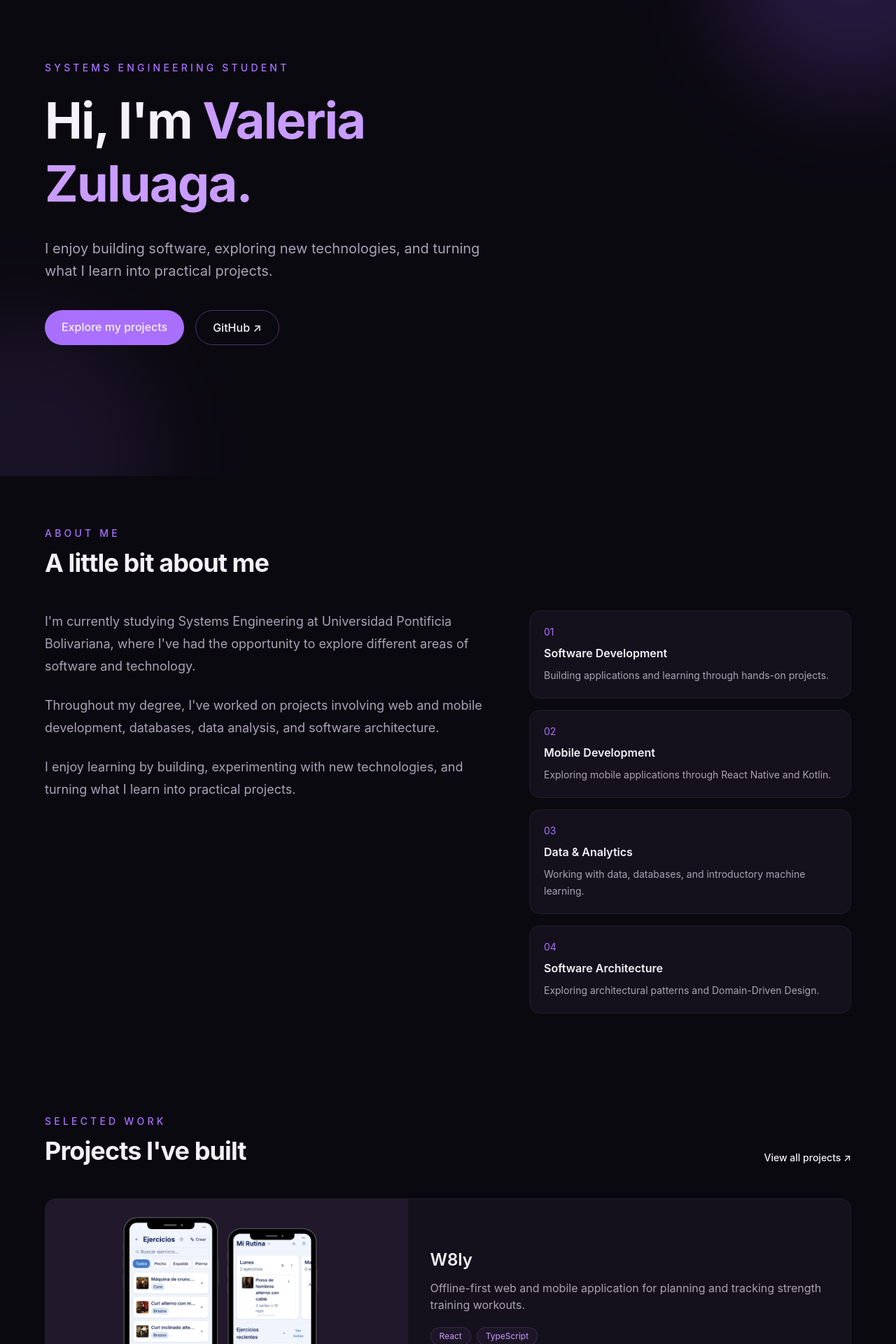
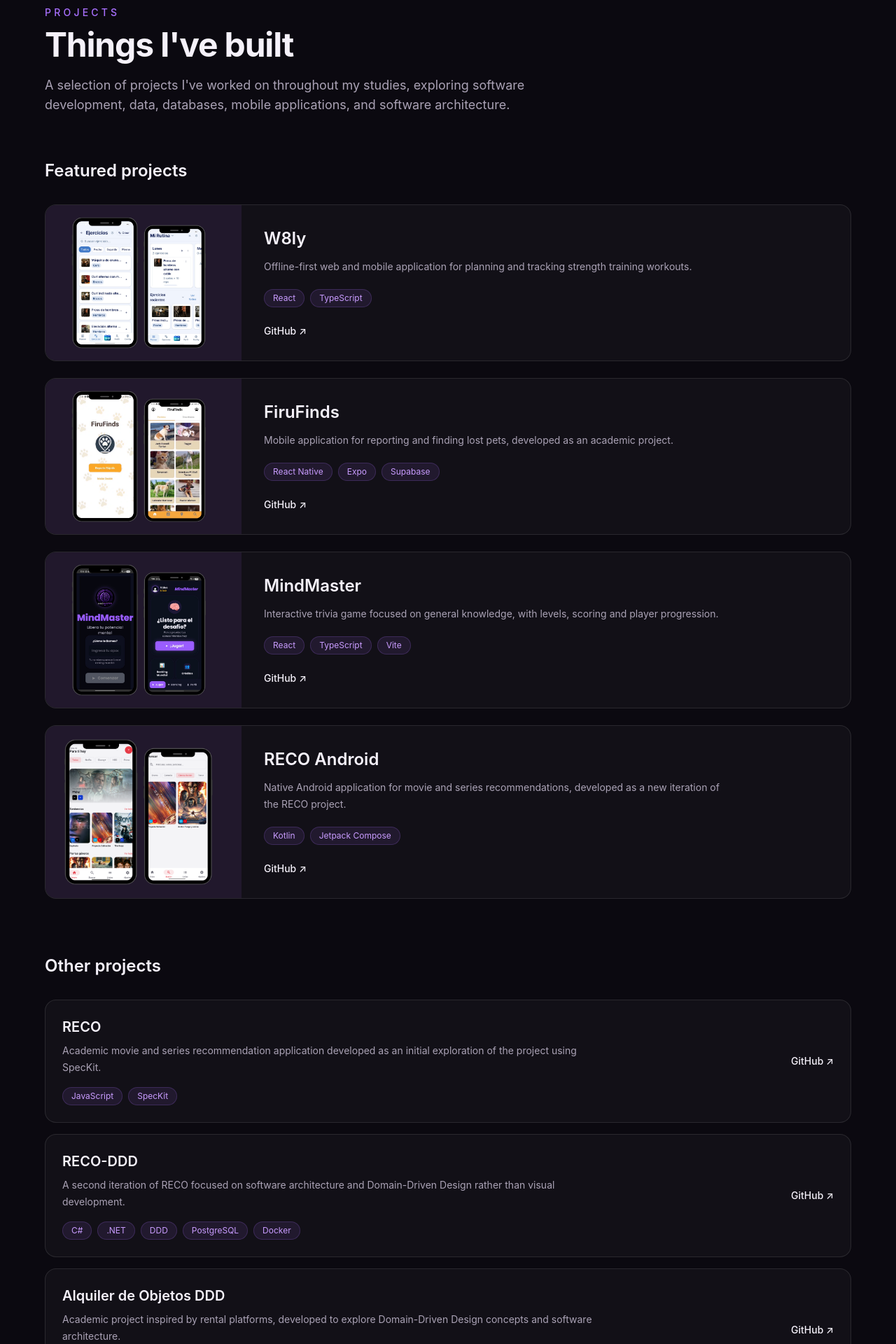
Before and after one commit to ValeriaZulu/portfolio, a React (Vite) app: page /projects in a window 1280 px wide. Shown: the part 120-2040 px from the top of the page at 70% size. Built offline with nearby package versions, Linux system fonts and the light colour scheme.

Commit message:
feat: add projects page variants

```diff
--- a/package.json
+++ b/package.json
@@ -13,6 +13,7 @@
     "@tailwindcss/vite": "^4.3.3",
     "react": "^19.2.8",
     "react-dom": "^19.2.8",
+    "react-router-dom": "^7.18.3",
     "tailwindcss": "^4.3.3"
   },
   "devDependencies": {
--- a/src/App.tsx
+++ b/src/App.tsx
@@ -1,26 +1,43 @@
+import { BrowserRouter, Routes, Route } from 'react-router-dom'
+import ScrollToHash from './components/ScrollToHash'
+
 import Navbar from './components/Navbar'
+import Footer from './components/Footer'
+
 import Hero from './sections/Hero'
 import About from './sections/About'
 import ProjectsPreview from './sections/ProjectsPreview'
 import Education from './sections/Education'
 import Contact from './sections/Contact'
-import Footer from './components/Footer'
 
-function App() {
+import Projects from './pages/Projects'
+
+function Home() {
   return (
     <>
-      <Navbar />
-
-      <main>
-        <Hero />
-        <About />
-        <ProjectsPreview />
-        <Education />
-        <Contact />
-      </main>
-      <Footer />
+      <Hero />
+      <About />
+      <ProjectsPreview />
+      <Education />
+      <Contact />
     </>
   )
 }
 
+function App() {
+  return (
+    <BrowserRouter>
+      <ScrollToHash />
+      <Navbar />
+
+      <Routes>
+        <Route path="/" element={<Home />} />
+        <Route path="/projects" element={<Projects />} />
+      </Routes>
+
+      <Footer />
+    </BrowserRouter>
+  )
+}
+
 export default App
--- a/src/components/ProjectCard.tsx
+++ b/src/components/ProjectCard.tsx
@@ -1,4 +1,8 @@
 import type { Project } from '../data/projects'
+
+interface ProjectCardProps extends Project {
+    variant?: 'featured' | 'compact'
+}
 
 function ProjectCard({
     title,
@@ -7,74 +11,131 @@ function ProjectCard({
     image,
     githubUrl,
     demoUrl,
-}: Project) {
+    isPrivate,
+    variant = 'featured',
+}: ProjectCardProps) {
+    if (variant === 'compact') {
         return (
-        <article className="group overflow-hidden rounded-2xl border border-white/5 bg-[#15111c] transition-all duration-500 hover:-translate-y-1 hover:border-[#a970ff]/30 hover:shadow-[0_10px_40px_rgba(169,112,255,0.08)]">
+            <article className="group rounded-2xl border border-white/10 bg-white/[0.03] p-6 transition-all duration-300 hover:border-[#a970ff]/40 hover:bg-white/[0.05]">
+                <div className="flex flex-col gap-5 sm:flex-row sm:items-center sm:justify-between">
 
-            <div className="grid md:grid-cols-[0.9fr_1.1fr]">
+                    <div className="min-w-0">
+                        <h3 className="text-xl font-semibold text-[#f5f1fa]">
+                            {title}
+                        </h3>
 
-                {/* Project image */}
-                <div className="relative aspect-video overflow-hidden bg-[#21182c] md:aspect-auto md:min-h-[280px]">
+                        <p className="mt-2 max-w-3xl text-sm leading-6 text-[#aaa2b5]">
+                            {description}
+                        </p>
+
+                        <div className="mt-4 flex flex-wrap gap-2">
+                            {technologies.map((technology) => (
+                                <span
+                                    key={technology}
+                                    className="rounded-full border border-[#a970ff]/20 bg-[#a970ff]/10 px-3 py-1 text-xs text-[#c99cff]"
+                                >
+                                    {technology}
+                                </span>
+                            ))}
+                        </div>
+                    </div>
+
+                    <div className="shrink-0 text-sm font-medium">
+                        {isPrivate ? (
+                            <span className="inline-flex items-center gap-1.5 rounded-md border border-white/10 bg-white/5 px-2.5 py-1 text-xs text-[#aaa2b5]">
+                                🔒 Private Repo
+                            </span>
+                        ) : githubUrl ? (
+                            <a
+                                href={githubUrl}
+                                target="_blank"
+                                rel="noopener noreferrer"
+                                className="text-[#c99cff] transition-colors hover:text-[#f5f1fa]"
+                            >
+                                GitHub ↗
+                            </a>
+                        ) : null}
+                    </div>
+                </div>
+            </article>
+        )
+    }
+
+    return (
+        <article className="group overflow-hidden rounded-2xl border border-white/10 bg-white/[0.03] transition-all duration-300 hover:border-[#a970ff]/40 hover:bg-white/[0.05]">
+            <div className="grid md:grid-cols-[280px_1fr]">
+
+                {/* Image */}
+                <div className="aspect-video overflow-hidden bg-white/[0.04] md:aspect-auto">
                     {image ? (
                         <img
                             src={image}
-                            alt={`Screenshot of ${title}`}
+                            alt={`${title} project preview`}
                             className="h-full w-full object-cover transition-transform duration-500 group-hover:scale-105"
                         />
                     ) : (
-                        <div className="flex h-full min-h-[220px] items-center justify-center">
-                            <span className="text-sm text-[#aaa2b5]">
+                        <div className="flex h-full min-h-[180px] items-center justify-center">
+                            <span className="text-sm text-[#777080]">
                                 Project preview
                             </span>
                         </div>
                     )}
                 </div>
 
-                {/* Project information */}
-                <div className="flex flex-col justify-center p-7 sm:p-8">
-                    <h3 className="text-xl font-semibold text-[#f5f1fa] sm:text-2xl">
+                {/* Content */}
+                <div className="flex flex-col justify-between p-6 sm:p-8">
+                    <div>
+                        <h3 className="text-2xl font-semibold text-[#f5f1fa]">
                             {title}
                         </h3>
 
-                    <p className="mt-3 max-w-xl text-sm leading-6 text-[#aaa2b5] sm:text-base">
+                        <p className="mt-3 max-w-2xl text-sm leading-6 text-[#aaa2b5]">
                             {description}
                         </p>
 
-                    {/* Technologies */}
                         <div className="mt-5 flex flex-wrap gap-2">
                             {technologies.map((technology) => (
                                 <span
                                     key={technology}
-                                className="rounded-full border border-[#a970ff]/20 bg-[#a970ff]/5 px-3 py-1 text-xs text-[#c99cff]"
+                                    className="rounded-full border border-[#a970ff]/20 bg-[#a970ff]/10 px-3 py-1 text-xs text-[#c99cff]"
                                 >
                                     {technology}
                                 </span>
                             ))}
                         </div>
+                    </div>
 
-                    {/* Links */}
-                    <div className="mt-6 flex items-center gap-5 text-sm">
+                    <div className="mt-6 flex items-center gap-5 text-sm font-medium">
+                        {isPrivate ? (
+                            <span className="inline-flex items-center gap-1.5 rounded-md border border-white/10 bg-white/5 px-2.5 py-1 text-xs text-[#aaa2b5]">
+                                🔒 Private Repository
+                            </span>
+                        ) : (
+                            githubUrl && (
                                 <a
                                     href={githubUrl}
                                     target="_blank"
-                            rel="noreferrer"
-                            className="font-medium text-[#e7d7ff] transition-colors hover:text-[#c99cff]"
+                                    rel="noopener noreferrer"
+                                    className="text-[#c99cff] transition-colors hover:text-[#f5f1fa]"
                                 >
                                     GitHub ↗
                                 </a>
+                            )
+                        )}
 
                         {demoUrl && (
                             <a
                                 href={demoUrl}
                                 target="_blank"
-                                rel="noreferrer"
-                                className="font-medium text-[#e7d7ff] transition-colors hover:text-[#c99cff]"
+                                rel="noopener noreferrer"
+                                className="text-[#c99cff] transition-colors hover:text-[#f5f1fa]"
                             >
-                                Live demo ↗
+                                Live Demo ↗
                             </a>
                         )}
                     </div>
                 </div>
+
             </div>
         </article>
     )
--- /dev/null
+++ b/src/components/ScrollToHash.tsx
@@ -0,0 +1,25 @@
+import { useEffect } from 'react'
+import { useLocation } from 'react-router-dom'
+
+export default function ScrollToHash() {
+    const { hash, pathname } = useLocation()
+
+    useEffect(() => {
+        if (hash) {
+            const targetId = hash.replace('#', '')
+
+            const timeoutId = setTimeout(() => {
+                const element = document.getElementById(targetId)
+                if (element) {
+                    element.scrollIntoView({ behavior: 'smooth' })
+                }
+            }, 100)
+
+            return () => clearTimeout(timeoutId)
+        } else {
+            window.scrollTo({ top: 0, behavior: 'smooth' })
+        }
+    }, [hash, pathname])
+
+    return null
+}
--- /dev/null
+++ b/src/pages/Projects.tsx
@@ -0,0 +1,74 @@
+import { projects } from '../data/projects'
+import ProjectCard from '../components/ProjectCard'
+
+const featuredProjects = projects.filter((project) => project.featured)
+const otherProjects = projects.filter((project) => !project.featured)
+
+function Projects() {
+    return (
+        <main className="min-h-screen px-6 py-24 sm:py-32">
+            <div className="mx-auto max-w-6xl">
+
+                {/* Header */}
+                <div className="mb-16 max-w-3xl">
+                    <p className="mb-3 text-sm font-medium uppercase tracking-[0.3em] text-[#a970ff]">
+                        Projects
+                    </p>
+
+                    <h1 className="text-4xl font-bold tracking-tight text-[#f5f1fa] sm:text-5xl">
+                        Things I've built
+                    </h1>
+
+                    <p className="mt-5 text-base leading-7 text-[#aaa2b5] sm:text-lg">
+                        A selection of projects I've worked on throughout my studies,
+                        exploring software development, data, databases, mobile
+                        applications, and software architecture.
+                    </p>
+                </div>
+
+                {/* Featured projects */}
+                <section>
+                    <div className="mb-8">
+                        <h2 className="text-2xl font-semibold text-[#f5f1fa]">
+                            Featured projects
+                        </h2>
+                    </div>
+
+                    <div className="space-y-6">
+                        {featuredProjects.map((project) => (
+                            <ProjectCard
+                                key={project.title}
+                                {...project}
+                                variant="featured"
+                            />
+                        ))}
+                    </div>
+                </section>
+
+                {/* Other projects */}
+                {otherProjects.length > 0 && (
+                    <section className="mt-20">
+                        <div className="mb-8">
+                            <h2 className="text-2xl font-semibold text-[#f5f1fa]">
+                                Other projects
+                            </h2>
+                        </div>
+
+                        <div className="space-y-4">
+                            {otherProjects.map((project) => (
+                                <ProjectCard
+                                    key={project.title}
+                                    {...project}
+                                    variant="compact"
+                                />
+                            ))}
+                        </div>
+                    </section>
+                )}
+
+            </div>
+        </main>
+    )
+}
+
+export default Projects
```
Also changed, not shown: src/components/Navbar.tsx (+17 -15 lines), src/data/projects.ts (+3 -14 lines), 1 other file (tests, documents, lock files or other folders). Lines whose indentation alone changed are shown as unchanged.
